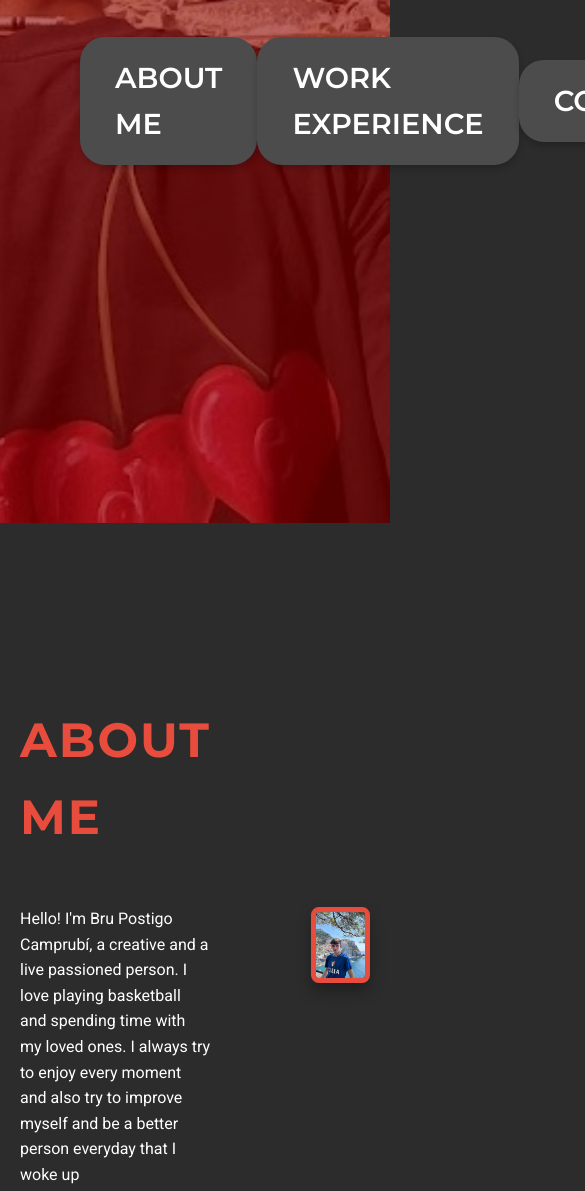
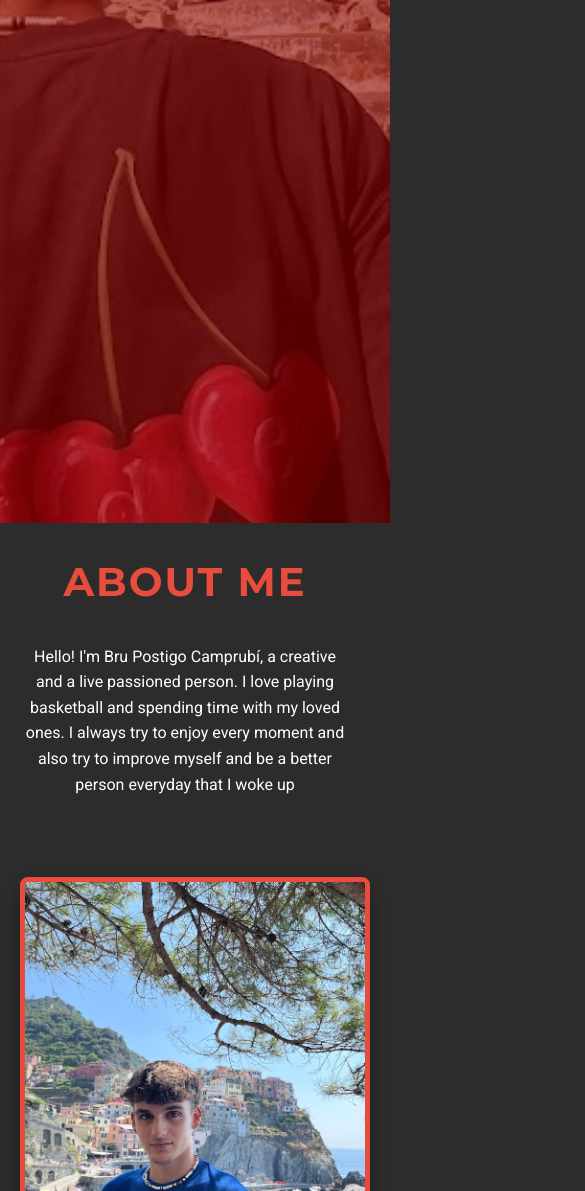
Before and after one commit to BruPostigo/Hypermedia-project-part-1-CV-BruPostigo, a plain HTML site: page index.html in a window 390 px wide. Shown: the part 321-1512 px from the top of the page, 585 px wide, since content can reach past the window. Drawn offline with Linux system fonts and the light colour scheme.

Commit message:
Update style.css

```diff
--- a/style.css
+++ b/style.css
@@ -1,4 +1,3 @@
-
 :root {
 
     --color-dark: #2c2c2c;
@@ -114,6 +113,53 @@ h2 {
     transform: translateY(-2px);
 }
 
+/* --- Responsive Adjustments for Mobile --- */
+@media (max-width: 768px) {
+    .container {
+        padding: 0 20px;
+    }
+
+    h2 {
+        font-size: 2.5em;
+        margin-bottom: 30px;
+    }
+
+    /* Navigation Stack for Mobile */
+    .main-nav {
+        flex-direction: column; /* Stack links vertically */
+        gap: 20px; /* Add vertical space between links */
+        padding: 40px 20px;
+        position: relative; /* Change from absolute to relative to respect container flow */
+        top: auto;
+        transform: none;
+    }
+
+    .nav-link {
+        width: 80%; /* Make links full width to be easier to tap */
+        text-align: center;
+        font-size: 1.4em;
+        padding: 15px 20px;
+    }
+
+    /* About Me Layout Stack for Mobile */
+    .about-me-layout {
+        flex-direction: column;
+        gap: 40px;
+        text-align: center;
+    }
+
+    .about-me-layout .text-content {
+        padding-right: 0;
+    }
+
+    /* Contact Icons Stack for Mobile */
+    .contact-icons-grid {
+        flex-direction: column;
+        gap: 30px;
+    }
+}
+/* --- End Responsive Adjustments --- */
+
 
 .about-me-layout {
     display: flex;
```
